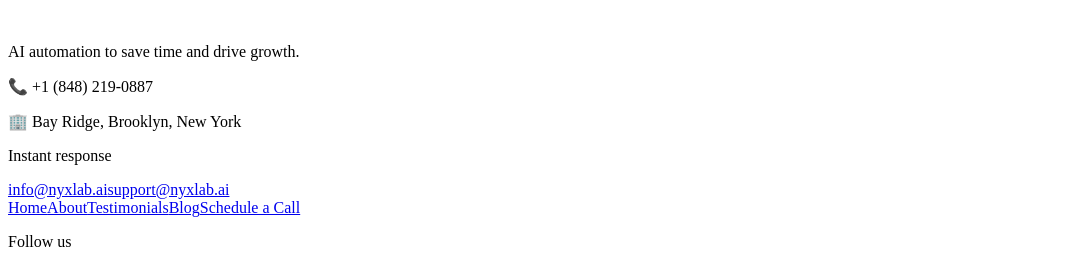
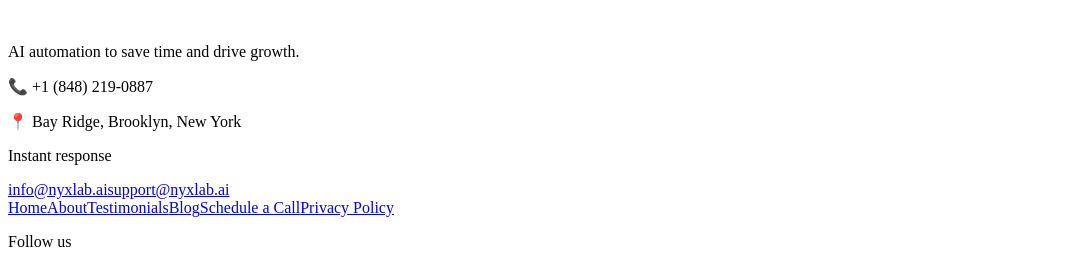
Before and after one commit to ahmadyousafdata-rgb/nyc-lab-1, a Next.js app: page /about in a window 1280 px wide. Shown: the part 3424-3690 px from the top of the page, without its empty margins (0-1072 px from the left). Built offline with nearby package versions, Linux system fonts and the light colour scheme.

Commit message:
Add Privacy Policy links to footer

```diff
--- a/src/components/Footer.jsx
+++ b/src/components/Footer.jsx
@@ -15,7 +15,7 @@
             <p className="mt-4 text-sm text-slate-700">AI automation to save time and drive growth.</p>
             <div className="mt-4 text-sm text-slate-700 space-y-1">
               <p>📞 +1 (848) 219-0887</p>
-              <p>🏢 Bay Ridge, Brooklyn, New York</p>
+              <p>📍 Bay Ridge, Brooklyn, New York</p>
             </div>
             {/* Instant response email CTAs */}
             <div className="mt-6">
@@ -39,7 +39,7 @@
             </div>
           </div>
 
-          {/* Footer Nav (mirror header) — hidden on mobile */}
+          {/* Footer Nav */}
           <nav className="hidden md:block text-sm" aria-label="footer">
             <div className="flex flex-col items-center md:items-start gap-2">
               <NavLink href="/">Home</NavLink>
@@ -47,6 +47,7 @@
               <NavLink href="/#testimonials">Testimonials</NavLink>
               <NavLink href="/blogs">Blog</NavLink>
               <NavLink href="/register">Schedule a Call</NavLink>
+              <NavLink href="/privacy">Privacy Policy</NavLink>
             </div>
           </nav>
 
@@ -85,7 +86,9 @@
 
         <div className="flex flex-col items-center border-t border-slate-400/10 py-10 sm:flex-row sm:justify-between">
           <p className="text-sm text-slate-500">Copyright &copy; {new Date().getFullYear()} nyx Lab. All rights reserved.</p>
-          <div className="mt-6 sm:mt-0 text-xs text-slate-500">Privacy • Terms</div>
+          <div className="mt-6 sm:mt-0 text-xs text-slate-500">
+            <Link href="/privacy" className="hover:text-slate-700">Privacy Policy</Link>
+          </div>
         </div>
       </Container>
     </footer>
```
